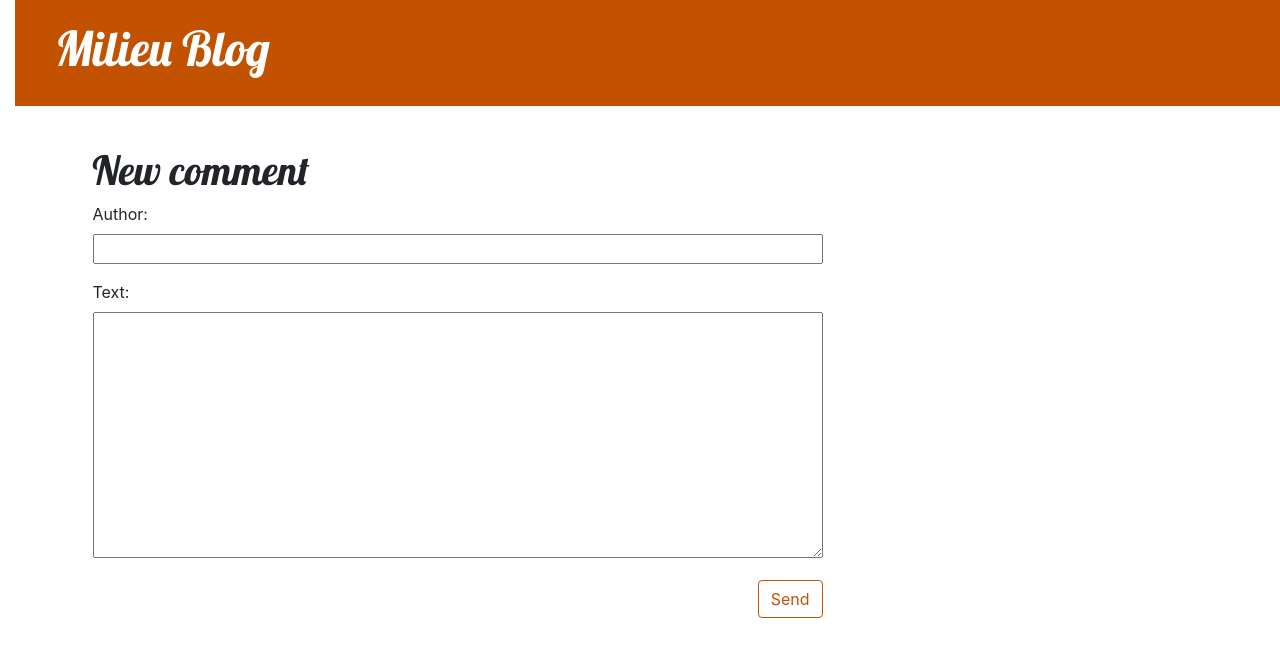
After one commit to ugbana1/my-first-blog, a Django app: page /post/1/comment/ in a window 1280 px wide. The commit adds this page. Shown: the top 657 px of the page. Run offline with Django 3.2, Linux system fonts and the light colour scheme; tables that the repository leaves empty hold one stand-in row (values such as "Sample post").

Commit message:
I modified series of files in my project

```diff
--- a/blog/admin.py
+++ b/blog/admin.py
@@ -1,5 +1,5 @@
 from django.contrib import admin
-
-from .models import Post
+from .models import Post, Comment
 
 admin.site.register(Post)
+admin.site.register(Comment)
--- a/blog/forms.py
+++ b/blog/forms.py
@@ -1,5 +1,5 @@
 from django import forms
-from .models import Post
+from .models import Post,Comment
 
 class PostForm(forms.ModelForm):
 
@@ -7,3 +7,10 @@ class PostForm(forms.ModelForm):
     class Meta:
         model = Post
         fields =('title','text')
+
+
+class CommentForm(forms.ModelForm):
+
+    class Meta:
+        model = Comment
+        fields = ('author', 'text',)
--- a/blog/models.py
+++ b/blog/models.py
@@ -18,3 +18,22 @@ class Post(models.Model):
 
     def __str__(self):
         return self.title
+
+
+class Comment(models.Model):
+    post = models.ForeignKey('blog.Post', on_delete=models.CASCADE, related_name='comments')
+    author = models.CharField(max_length=200)
+    text = models.TextField()
+    created_date = models.DateTimeField(default=timezone.now)
+    approved_comment = models.BooleanField(default=False)
+
+    def approve(self):
+        self.approved_comment = True
+        self.save()
+
+
+
+    def __str__(self):
+        return self.text
+def approved_comments(self):
+    return self.comments.filter(approved_comment=True)
--- a/blog/static/css/blog.css
+++ b/blog/static/css/blog.css
@@ -75,3 +75,7 @@ h4 {
     color: #FFFFFF;
     background-color: #C25100;
 }
+
+.comment {
+    margin: 20px 0px 20px 20px;
+}
--- /dev/null
+++ b/blog/templates/blog/add_comment_to_post.html
@@ -0,0 +1,9 @@
+{% extends 'blog/base.html' %}
+
+{% block content %}
+    <h1>New comment</h1>
+    <form method="POST" class="post-form">{% csrf_token %}
+        {{ form.as_p }}
+        <button type="submit" class="save btn btn-default">Send</button>
+    </form>
+{% endblock %}
--- a/blog/templates/blog/base.html
+++ b/blog/templates/blog/base.html
@@ -8,24 +8,23 @@
         <link rel="stylesheet" href="{% static 'css/blog.css' %}">
     </head>
     <body>
-        <header class="page-header">
-            <div class="container">
+   <div class="page-header">
     {% if user.is_authenticated %}
-                <a href="{% url 'post_new' %}" class="top-menu">
+        <a href="{% url 'post_new' %}" class="top-menu"><span class="glyphicon glyphicon-plus"></span></a>
         <a href="{% url 'post_draft_list' %}" class="top-menu"><span class="glyphicon glyphicon-edit"></span></a>
-                    {% include './icons/file-earmark-plus.svg' %}
-                </a>
+        <p class="top-menu">Hello {{ user.username }} <small>(<a href="{% url 'logout' %}">Log out</a>)</small></p>
+    {% else %}
+        <a href="{% url 'login' %}" class="top-menu"><span class="glyphicon glyphicon-lock"></span></a>
     {% endif %}
-                <h1><a href="/">Mlieu Blog</a></h1>
+    <h1><a href="/">Milieu Blog</a></h1>
 </div>
-        </header>
-        <main class="content container">
+    <div class="content container">
         <div class="row">
-                <div class="col">
+            <div class="col-md-8">
             {% block content %}
             {% endblock %}
             </div>
         </div>
-        </main>
+    </div>
 </body>
 </html>
--- a/blog/urls.py
+++ b/blog/urls.py
@@ -5,9 +5,11 @@ urlpatterns = [
     path('',views.post_list,name='post_list'),
     path('post/<int:pk>/', views.post_detail, name='post_detail'),
     path('post/new',views.post_new,name='post_new'),
-     path('post/<int:pk>/edit/', views.post_edit, name='post_edit'),
-     path('drafts/', views.post_draft_list, name='post_draft_list'),
-     path('post/<pk>/publish/', views.post_publish, name='post_publish'),
-     path('post/<pk>/remove/', views.post_remove, name='post_remove'),
-
+    path('post/<int:pk>/edit/', views.post_edit, name='post_edit'),
+    path('drafts/', views.post_draft_list, name='post_draft_list'),
+    path('post/<pk>/publish/', views.post_publish, name='post_publish'),
+    path('post/<pk>/remove/', views.post_remove, name='post_remove'),
+    path('post/<int:pk>/comment/', views.add_comment_to_post, name='add_comment_to_post'),
+    path('comment/<int:pk>/approve/', views.comment_approve, name='comment_approve'),
+    path('comment/<int:pk>/remove/', views.comment_remove, name='comment_remove'),
 ]
--- a/blog/views.py
+++ b/blog/views.py
@@ -1,7 +1,8 @@
+from django.contrib.auth.decorators import login_required
 from django.shortcuts import render, get_object_or_404,redirect
 from django.utils import timezone
-from .models import Post
-from .forms import PostForm
+from .models import Post,Comment
+from .forms import PostForm, CommentForm
 
 def post_list(request):
     posts =Post.objects.filter(published_date__lte=timezone.now()).order_by('published_date')
@@ -12,6 +13,7 @@ def post_detail(request, pk):
     post = get_object_or_404(Post, pk=pk)
     return render(request, 'blog/post_detail.html', {'post': post})
 
+@login_required
 def post_new(request):
     if request.method == "POST":
         form = PostForm(request.POST)
@@ -25,6 +27,7 @@ def post_new(request):
         form = PostForm()
     return render(request, 'blog/post_edit.html', {'form': form})
 
+@login_required
 def post_edit(request, pk):
     post = get_object_or_404(Post, pk=pk)
     if request.method == "POST":
@@ -38,19 +41,45 @@ def post_edit(request, pk):
         form = PostForm(instance=post)
     return render(request, 'blog/post_edit.html', {'form': form})
 
-
+@login_required
 def post_draft_list(request):
     posts = Post.objects.filter(published_date__isnull=True).order_by('create_date')
     return render(request, 'blog/post_draft_list.html', {'posts': posts})
 
-
+@login_required
 def post_publish(request, pk):
     post = get_object_or_404(Post, pk=pk)
     post.publish()
     return redirect('post_detail', pk=pk)
 
-
+@login_required
 def post_remove(request, pk):
     post = get_object_or_404(Post, pk=pk)
     post.delete()
     return redirect('post_list')
+
+
+def add_comment_to_post(request, pk):
+    post = get_object_or_404(Post, pk=pk)
+    if request.method == "POST":
+        form = CommentForm(request.POST)
+        if form.is_valid():
+            comment = form.save(commit=False)
+            comment.post = post
+            comment.save()
+            return redirect('post_detail', pk=post.pk)
+    else:
+        form = CommentForm()
+    return render(request, 'blog/add_comment_to_post.html', {'form': form})
+
+@login_required
+def comment_approve(request, pk):
+    comment = get_object_or_404(Comment, pk=pk)
+    comment.approve()
+    return redirect('post_detail', pk=comment.post.pk)
+
+@login_required
+def comment_remove(request, pk):
+    comment = get_object_or_404(Comment, pk=pk)
+    comment.delete()
+    return redirect('post_detail', pk=comment.post.pk)
--- a/myblog/settings.py
+++ b/myblog/settings.py
@@ -126,3 +126,4 @@ STATIC_ROOT = os.path.join(BASE_DIR,'static')
 # https://docs.djangoproject.com/en/3.2/ref/settings/#default-auto-field
 
 DEFAULT_AUTO_FIELD = 'django.db.models.BigAutoField'
+LOGIN_REDIRECT_URL = '/'
--- a/myblog/urls.py
+++ b/myblog/urls.py
@@ -1,22 +1,11 @@
-"""myblog URL Configuration
+from django.urls import path, include
+from django.contrib import admin
 
-The `urlpatterns` list routes URLs to views. For more information please see:
-    https://docs.djangoproject.com/en/3.2/topics/http/urls/
-Examples:
-Function views
-    1. Add an import:  from my_app import views
-    2. Add a URL to urlpatterns:  path('', views.home, name='home')
-Class-based views
-    1. Add an import:  from other_app.views import Home
-    2. Add a URL to urlpatterns:  path('', Home.as_view(), name='home')
-Including another URLconf
-    1. Import the include() function: from django.urls import include, path
-    2. Add a URL to urlpatterns:  path('blog/', include('blog.urls'))
-"""
-from django.contrib import admin
-from django.urls import path,include
+from django.contrib.auth import views
 
 urlpatterns = [
     path('admin/', admin.site.urls),
-    path('',include('blog.urls'))
+    path('accounts/login/', views.LoginView.as_view(), name='login'),
+    path('accounts/logout/', views.LogoutView.as_view(next_page='/'), name='logout'),
+    path('', include('blog.urls')),
 ]
```
Also changed, not shown: blog/templates/blog/post_detail.html (+20 -0 lines), blog/templates/blog/post_list.html (+7 -6 lines), blog/templates/registration/login.html (added, +24 -0 lines), blog/migrations/0002_comment.py (added). Lines whose indentation alone changed are shown as unchanged.
